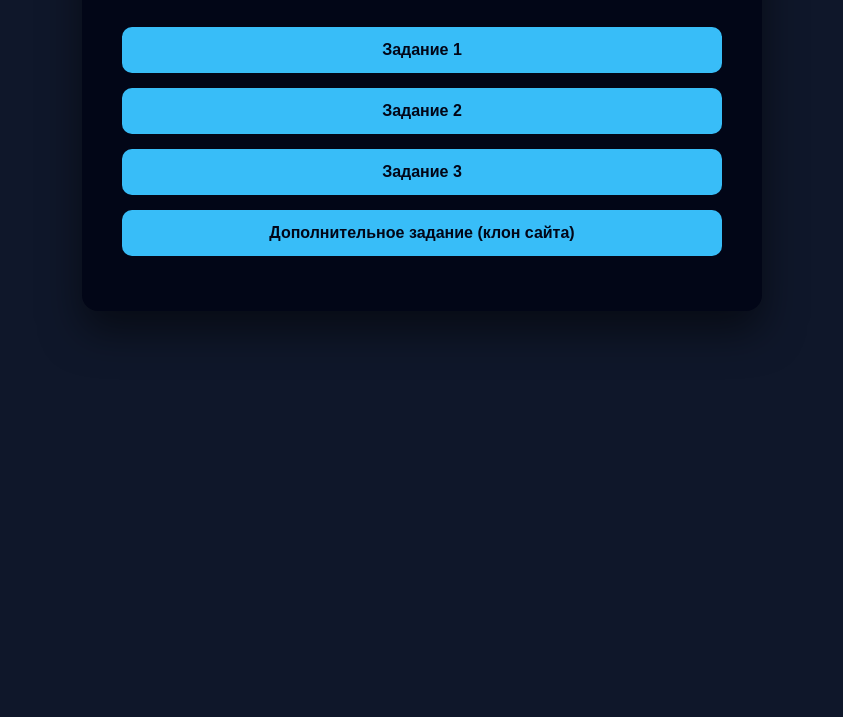
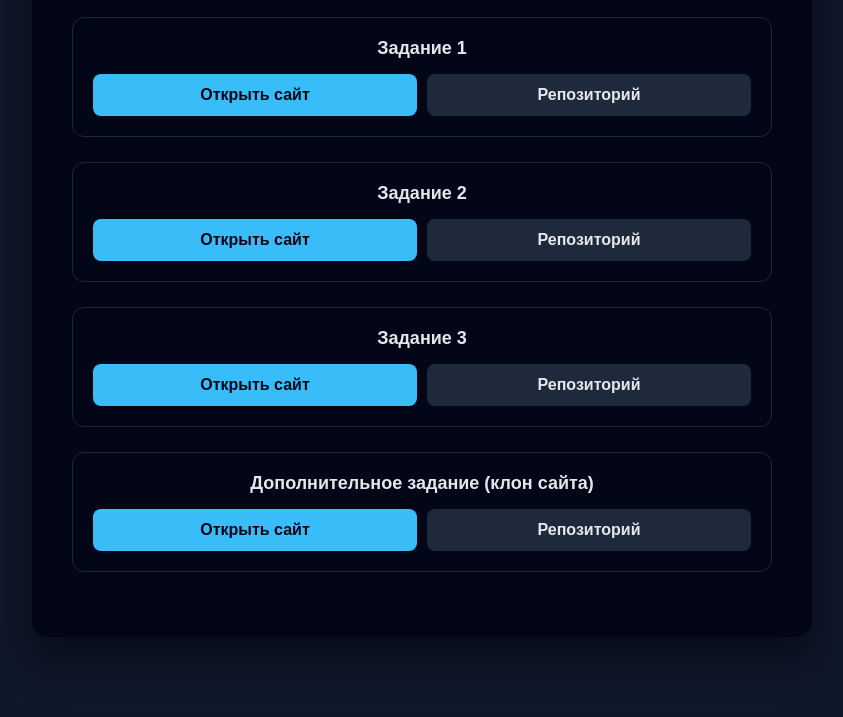
Before and after one commit to y2s7-1/4-md-8_semenov_web_design_25, a plain HTML site: page index.html in a window 1280 px wide. Shown: the part 219-936 px from the top of the page, without its empty margins (218-1061 px from the left). Before the commit the page ends 800 px from the top, so only its background shows below. Drawn offline with Linux system fonts and the light colour scheme.

Commit message:
Update index.html

```diff
--- a/index.html
+++ b/index.html
@@ -13,8 +13,8 @@
     }
 
     .container {
-      max-width: 600px;
-      margin: 100px auto;
+      max-width: 700px;
+      margin: 80px auto;
       background: #020617;
       padding: 40px;
       border-radius: 16px;
@@ -29,35 +29,56 @@
 
     p {
       text-align: center;
-      margin-bottom: 30px;
+      margin-bottom: 40px;
       color: #94a3b8;
     }
 
-    ul {
-      list-style: none;
-      padding: 0;
-      margin: 0;
+    .task {
+      margin-bottom: 25px;
+      padding: 20px;
+      background: #020617;
+      border: 1px solid #1e293b;
+      border-radius: 12px;
     }
 
-    li {
-      margin-bottom: 15px;
+    .task h2 {
+      margin: 0 0 15px;
+      font-size: 18px;
+      color: #e5e7eb;
+      text-align: center;
     }
 
-    a {
-      display: block;
-      padding: 14px 20px;
+    .links {
+      display: flex;
+      gap: 10px;
+    }
+
+    .links a {
+      flex: 1;
+      padding: 12px;
       text-decoration: none;
-      color: #020617;
-      background: #38bdf8;
-      border-radius: 10px;
+      text-align: center;
+      border-radius: 8px;
       font-weight: bold;
-      text-align: center;
       transition: 0.2s;
     }
 
-    a:hover {
+    .site {
+      background: #38bdf8;
+      color: #020617;
+    }
+
+    .site:hover {
       background: #0ea5e9;
-      transform: translateY(-2px);
+    }
+
+    .repo {
+      background: #1e293b;
+      color: #e5e7eb;
+    }
+
+    .repo:hover {
+      background: #334155;
     }
   </style>
 </head>
@@ -67,12 +88,46 @@
     <h1>Веб-разработка</h1>
     <p>Семёнов Юрий</p>
 
-    <ul>
-      <li><a href="task1/">Задание 1</a></li>
-      <li><a href="task2/">Задание 2</a></li>
-      <li><a href="task3/">Задание 3</a></li>
-      <li><a href="extra/">Дополнительное задание (клон сайта)</a></li>
-    </ul>
+    <div class="task">
+      <h2>Задание 1</h2>
+      <div class="links">
+        <a class="site" href="task1/">Открыть сайт</a>
+        <a class="repo" href="https://github.com/y2s7-1/4-md-8_semenov_web_design_25/tree/main/task1" target="_blank">
+          Репозиторий
+        </a>
+      </div>
+    </div>
+
+    <div class="task">
+      <h2>Задание 2</h2>
+      <div class="links">
+        <a class="site" href="task2/">Открыть сайт</a>
+        <a class="repo" href="https://github.com/y2s7-1/4-md-8_semenov_web_design_25/tree/main/task2" target="_blank">
+          Репозиторий
+        </a>
+      </div>
+    </div>
+
+    <div class="task">
+      <h2>Задание 3</h2>
+      <div class="links">
+        <a class="site" href="task3/">Открыть сайт</a>
+        <a class="repo" href="https://github.com/y2s7-1/4-md-8_semenov_web_design_25/tree/main/task3" target="_blank">
+          Репозиторий
+        </a>
+      </div>
+    </div>
+
+    <div class="task">
+      <h2>Дополнительное задание (клон сайта)</h2>
+      <div class="links">
+        <a class="site" href="extra/">Открыть сайт</a>
+        <a class="repo" href="https://github.com/y2s7-1/4-md-8_semenov_web_design_25/tree/main/extra" target="_blank">
+          Репозиторий
+        </a>
+      </div>
+    </div>
+
   </div>
 </body>
 </html>
```
